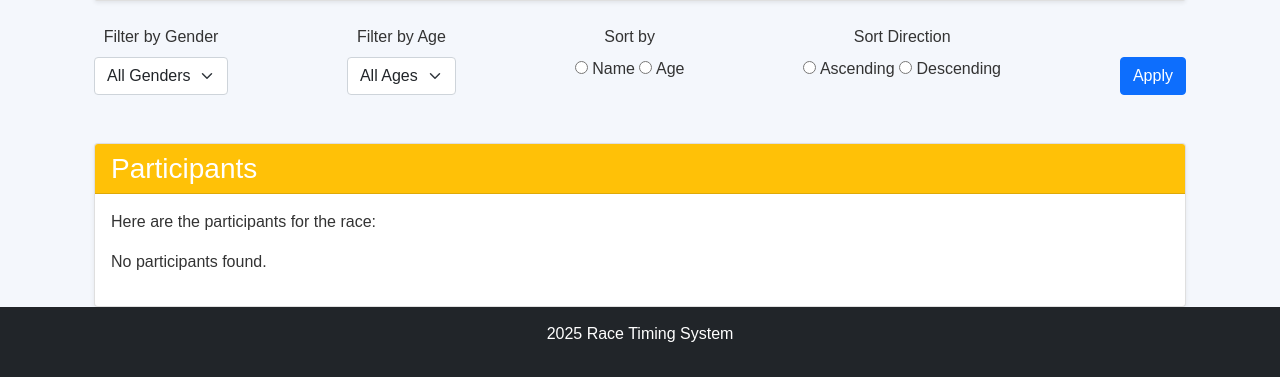
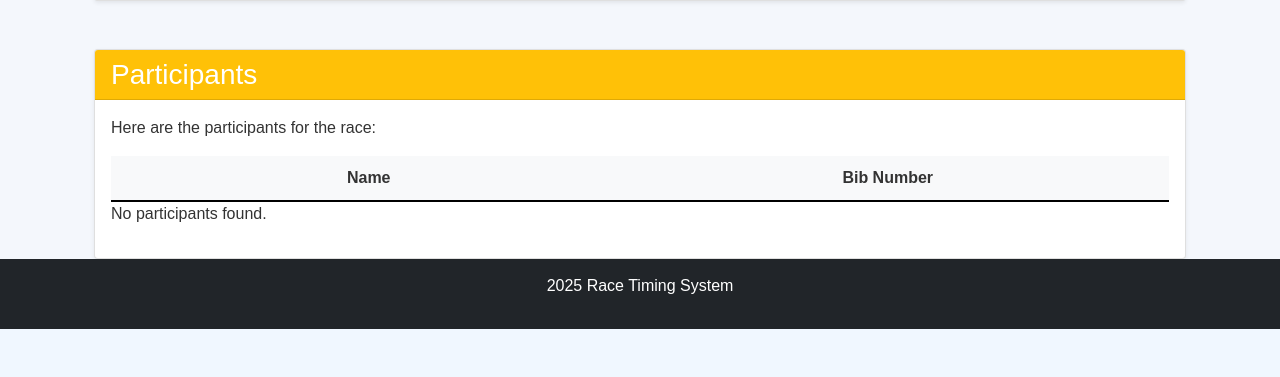
Before and after one commit to JakeGT/RaceTimingSystem, a Django app: page /race/2/ in a window 1280 px wide. Shown: the part 567-944 px from the top of the page. After the commit the page ends 896 px from the top, so only its background shows below. Run offline with Django 5.2, Linux system fonts and the light colour scheme; data comes from the database, SQL or seed files in the repository; tables that the repository leaves empty hold one stand-in row (values such as "Sample post").

Commit message:
Added bib number to leaderboard

```diff
--- a/running/app/templates/app/race_detail.html
+++ b/running/app/templates/app/race_detail.html
@@ -31,73 +31,6 @@
         </div>
     </div>
 
-    <!-- Filters Section -->
-    <div class="row mt-4">
-        <div class="col-12 text-center">
-            <form method="get" action="{% url 'race_detail' race.id %}">
-                <div class="d-flex justify-content-between">
-                    <!-- Gender Filter -->
-                    <div class="form-group">
-                        <label for="gender-select" class="form-label">Filter by Gender</label>
-                        <select id="gender-select" name="gender" class="form-select w-auto">
-                            <option value="">All Genders</option>
-                            <option value="male" {% if request.GET.gender == 'male' %}selected{% endif %}>Male</option>
-                            <option value="female" {% if request.GET.gender == 'female' %}selected{% endif %}>Female</option>
-                        </select>
-                    </div>
-
-                    <!-- Age Filter -->
-                    <div class="form-group">
-                        <label for="age-select" class="form-label">Filter by Age</label>
-                        <select id="age-select" name="age" class="form-select w-auto">
-                            <option value="">All Ages</option>
-                            <option value="18" {% if request.GET.age == '18' %}selected{% endif %}>18-25</option>
-                            <option value="26" {% if request.GET.age == '26' %}selected{% endif %}>26-35</option>
-                            <option value="36" {% if request.GET.age == '36' %}selected{% endif %}>36-45</option>
-                            <option value="46" {% if request.GET.age == '46' %}selected{% endif %}>46-60</option>
-                            <option value="60" {% if request.GET.age == '60' %}selected{% endif %}>60+</option>
-                        </select>
-                    </div>
-
-                    <!-- Sorting by (Radio Buttons) -->
-                    <div class="form-group">
-                        <label class="form-label">Sort by</label>
-                        <div>
-                            <label>
-                                <input type="radio" name="sort_by" value="name" {% if request.GET.sort_by == 'name' %}checked{% endif %}>
-                                Name
-                            </label>
-                            <label>
-                                <input type="radio" name="sort_by" value="age" {% if request.GET.sort_by == 'age' %}checked{% endif %}>
-                                Age
-                            </label>
-                        </div>
-                    </div>
-
-                    <!-- Sort Direction (Radio Buttons) -->
-                    <div class="form-group">
-                        <label class="form-label">Sort Direction</label>
-                        <div>
-                            <label>
-                                <input type="radio" name="sort_direction" value="asc" {% if request.GET.sort_direction == 'asc' %}checked{% endif %}>
-                                Ascending
-                            </label>
-                            <label>
-                                <input type="radio" name="sort_direction" value="desc" {% if request.GET.sort_direction == 'desc' %}checked{% endif %}>
-                                Descending
-                            </label>
-                        </div>
-                    </div>
-
-                    <!-- Submit Button -->
-                    <div class="form-group align-self-end">
-                        <button type="submit" class="btn btn-primary">Apply</button>
-                    </div>
-                </div>
-            </form>
-        </div>
-    </div>
-
     <!-- Participants Section -->
     <div class="row mt-5">
         <div class="col-12">
@@ -108,10 +41,19 @@
                 <div class="card-body">
                     <p class="card-text">Here are the participants for the race:</p>
                     <div class="list-group list-group-flush">
+                        <div class="column-headers text-center d-flex">
+                            <span class="header-item flex-grow-1">Name</span>
+                            <span class="header-item flex-grow-1">Bib Number</span>
+                        </div>
                         {% for participant in participants %}
                             <div class="list-group-item p-3 mb-2 rounded border participant-row">
                                 <div class="d-flex justify-content-between align-items-center">
-                                    <div class="fw-bold participant-name">{{ participant.name }}</div>
+                                    <div class="fw-bold participant-name">
+                                        {{ participant.name }}
+                                    </div>
+                                    <div class="fw-bold participant-bib">
+                                        {{ participant.race_number }}
+                                    </div>
                                     <div class="additional-info">
                                         <span class="badge bg-info me-2">{{ participant.age }} years old</span>
                                         <span class="badge bg-info me-2">{{ participant.gender }}</span>
@@ -127,7 +69,6 @@
             </div>
         </div>
     </div>
-
 </div>
 
 <!-- Hover Tooltip CSS -->
@@ -152,8 +93,42 @@
         display: block;
     }
 
-    .participant-name {
+    .participant-name, .participant-bib {
+        flex: 1;
+        text-align: center;
         cursor: pointer;
+    }
+
+    .column-headers {
+        display: flex;
+        justify-content: space-between;
+        font-weight: bold;
+        background-color: #f8f9fa;
+        padding: 10px;
+        border-bottom: 2px solid #000;
+        position: sticky;
+        top: 0;
+        z-index: 20;
+    }
+
+    .dark-mode .column-headers {
+        background-color: #333;
+        color: #fff;
+    }
+
+    .dark-mode .list-group-item {
+        background-color: #222;
+        color: #fff;
+        border-color: #444;
+    }
+
+    .dark-mode .list-group-item:hover {
+        background-color: #333;
+    }
+
+    .dark-mode .additional-info {
+        background-color: #444;
+        color: #fff;
     }
 </style>
 
--- a/running/app/templates/app/race_results.html
+++ b/running/app/templates/app/race_results.html
@@ -115,6 +115,7 @@
                             <thead class="bg-dark text-white">
                                 <tr>
                                     <th>Rank</th>
+                                    <th>Bib Number</th>  <!-- Added Bib Number Column -->
                                     <th>Name</th>
                                     <th>Age</th>
                                     <th>Gender</th>
@@ -125,6 +126,7 @@
                                 {% for result in race_results %}
                                     <tr>
                                         <td>{{ forloop.counter }}</td>
+                                        <td>{{ result.participant.race_number }}</td>  <!-- Display Bib Number -->
                                         <td>{{ result.participant.name }}</td>
                                         <td>{{ result.participant.age }}</td>
                                         <td>{{ result.participant.gender }}</td>
--- a/running/app/views.py
+++ b/running/app/views.py
@@ -567,7 +567,6 @@ def race_detail(request, race_id):
     sort_by = request.GET.get('sort_by', '')
     sort_direction = request.GET.get('sort_direction', 'asc')
 
-    #  apply filters to race results if they exist
     if race_results.exists():
         gender = request.GET.get('gender')
         age = request.GET.get('age')
@@ -602,7 +601,7 @@ def race_detail(request, race_id):
         })
 
     #  no results show participants instead
-    participants = Participant.objects.filter(race=race)
+    participants = Participant.objects.filter(race=race).values('name', 'age', 'gender', 'age_category', 'race_number')
 
     gender = request.GET.get('gender')
     age = request.GET.get('age')
```
Also changed, not shown: playwright.config.ts (+29 -29 lines), running/running/settings.py (+5 -10 lines).
